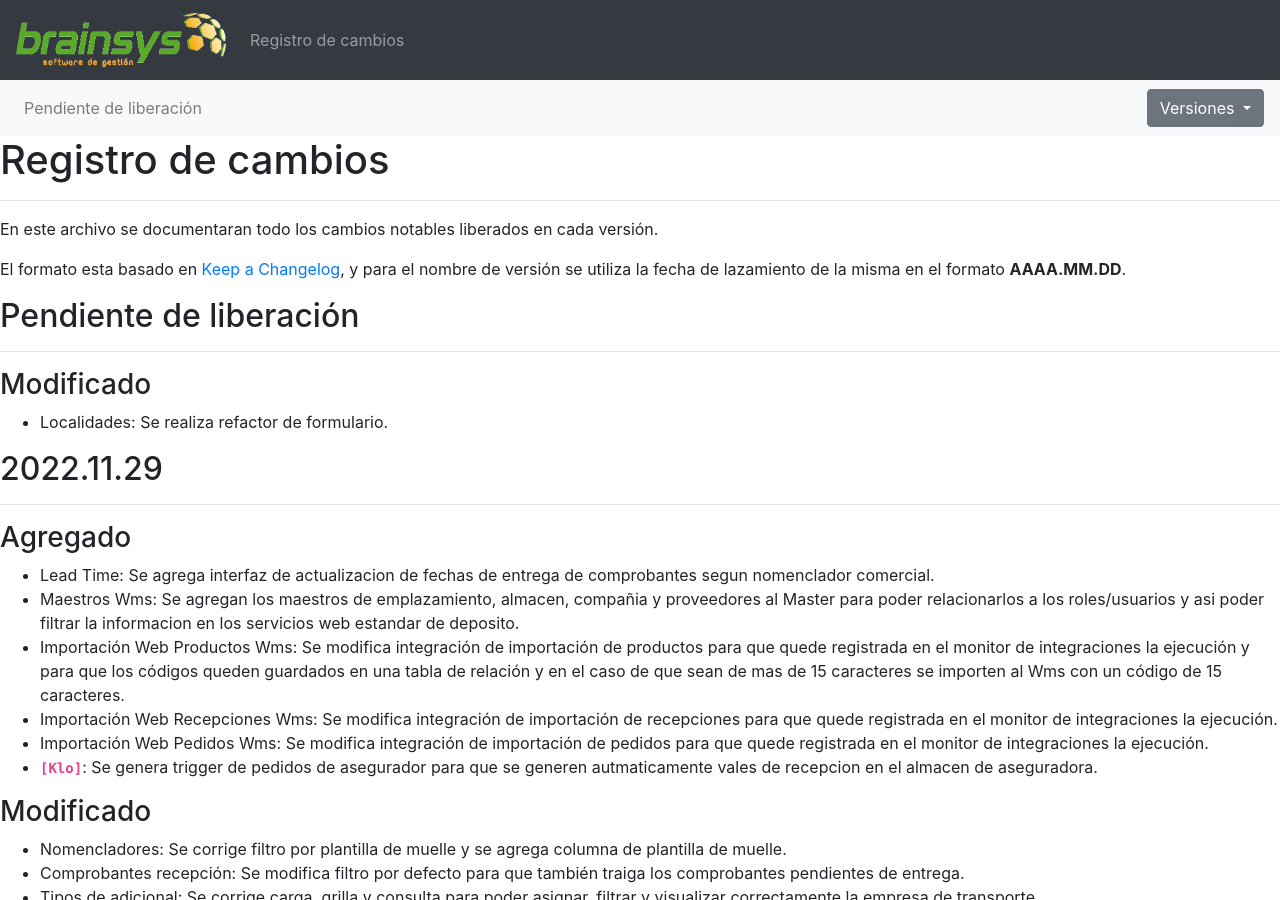
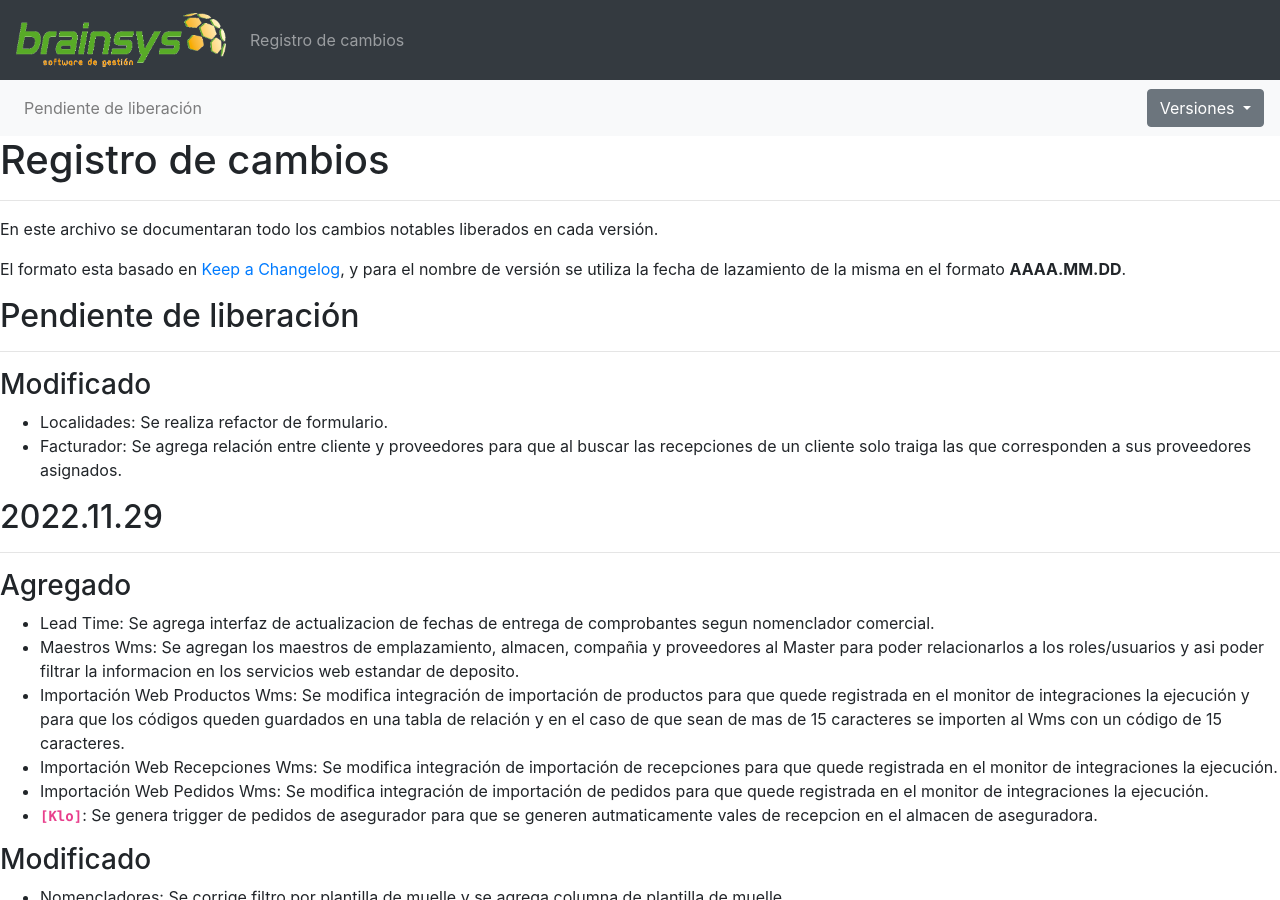
Before and after one commit to brainsys-arsaad/versionado, a Jekyll site: the page built from registro-cambios.markdown, in a window 1280 px wide and 900 px high. Built offline with Jekyll 4.4.1, drawn with Linux system fonts in a browser that asks for light colours.

Commit message:
Update registro-cambios.markdown

```diff
--- a/registro-cambios.markdown
+++ b/registro-cambios.markdown
@@ -84,6 +84,7 @@ El formato esta basado en [Keep a Changelog](https://keepachangelog.com/es-ES/1.
 
 ### Modificado
 - Localidades: Se realiza refactor de formulario.
+- Facturador: Se agrega relación entre cliente y proveedores para que al buscar las recepciones de un cliente solo traiga las que corresponden a sus proveedores asignados.
 
 ## 2022.11.29
 ---
```
